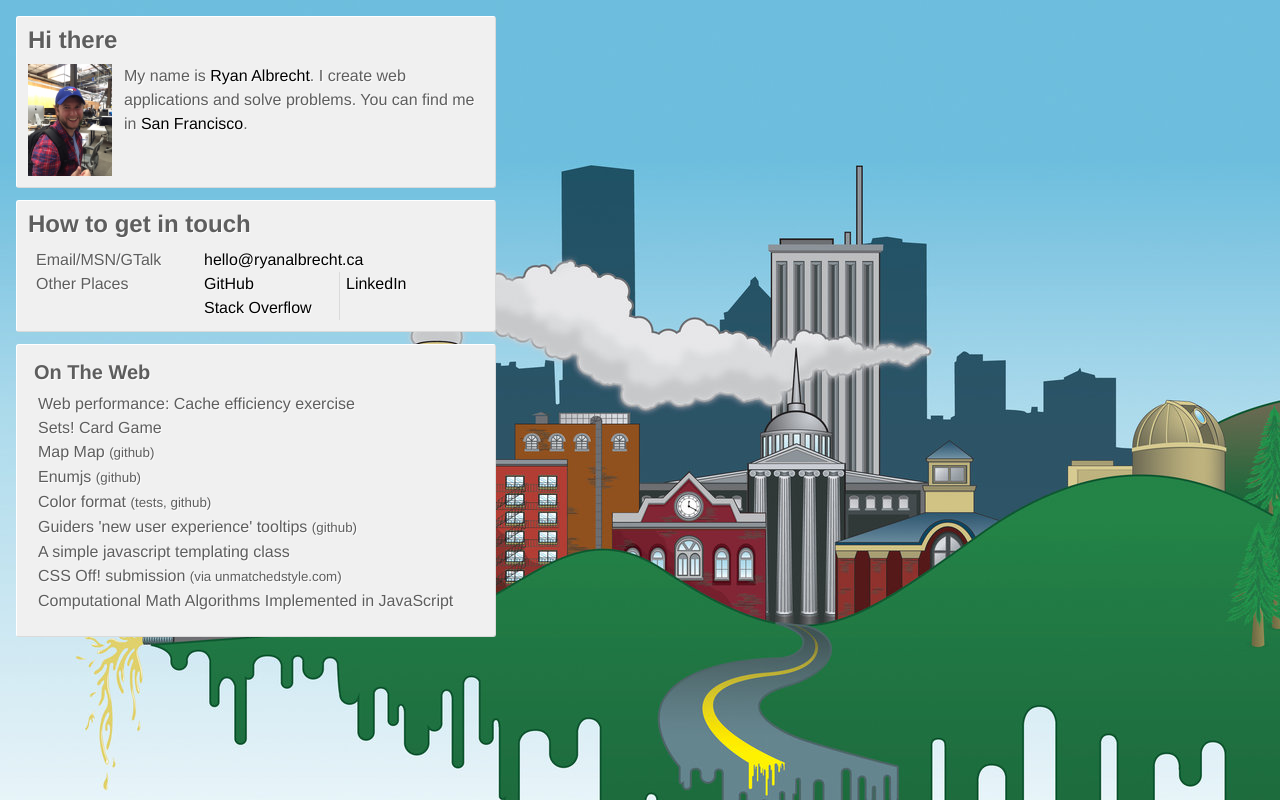
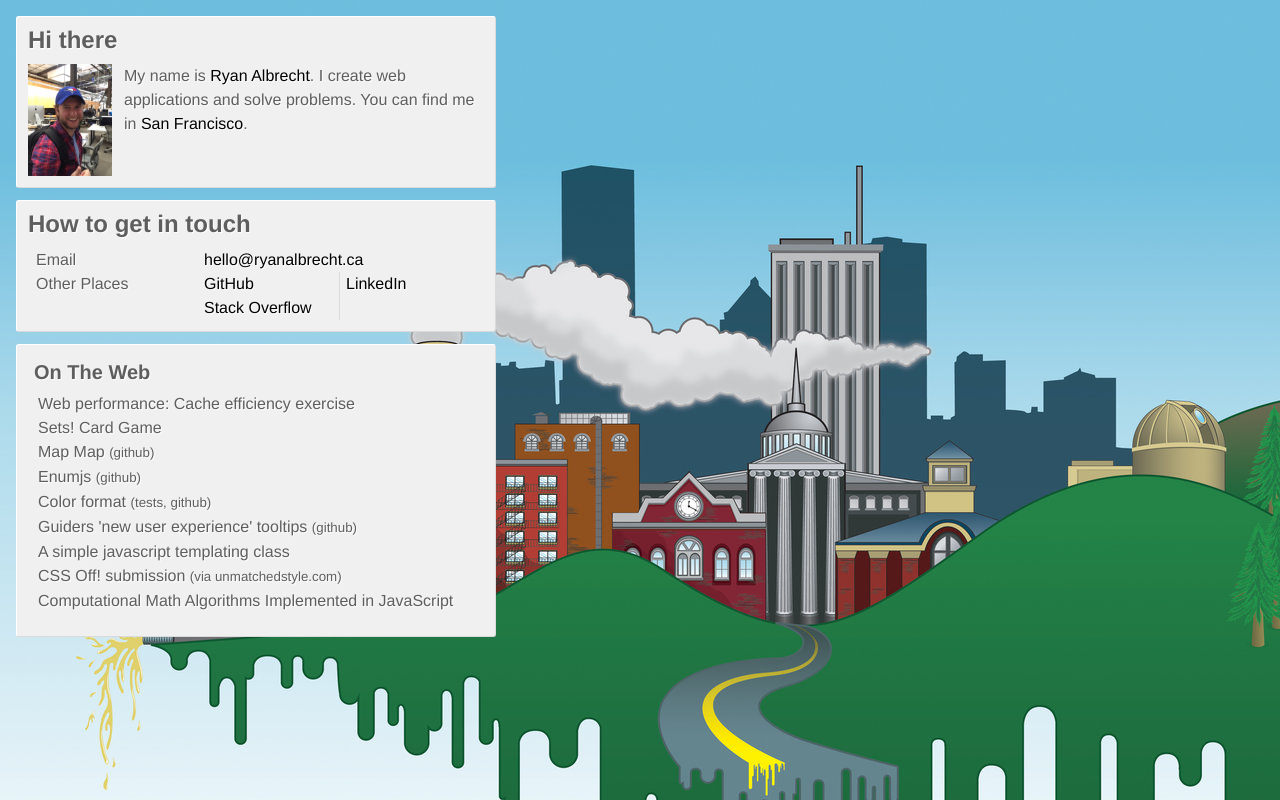
Before and after one commit to ryan953/ryanalbrecht.ca, a PHP site: page / in a window 1280 px wide. Run offline with PHP 8.4, Linux system fonts and the light colour scheme.

Commit message:
Remove MSN and Gtalk because duh

```diff
--- a/index.php
+++ b/index.php
@@ -36,7 +36,7 @@
 			<section id="contact-info">
 				<h1>How to get in touch</h1>
 				<dl>
-					<dt>Email/MSN/GTalk</dt>
+					<dt>Email</dt>
 					<dd><a href="mailto:hello@ryanalbrecht.ca" rel="me" title="My Email"><em>hello@ryanalbrecht.ca</em></a></dd>
 
 					<dt>Other Places</dt>
```
